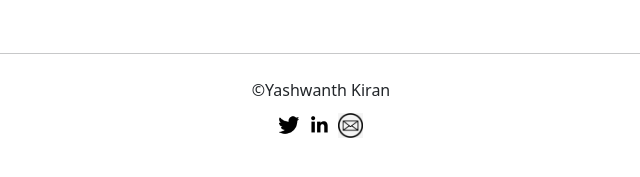
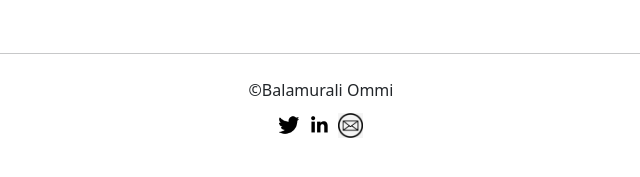
Before and after one commit to Balamurali7/portfolio, a plain HTML site: page contact.html in a window 1280 px wide. Shown: the part 547-724 px from the top of the page, 319-959 px from the left. Drawn offline with nearby package versions, Linux system fonts and the light colour scheme.

Commit message:
Update contact.html

```diff
--- a/contact.html
+++ b/contact.html
@@ -235,7 +235,7 @@
       <div class="container">
         <div class="row text-center">
           <div class="col text-decoration-none">
-            <p class="text-center m-0 p-2">&copy;Yashwanth Kiran</p>
+            <p class="text-center m-0 p-2">&copy;Balamurali Ommi</p>
             <a href="" class="text-decoration-none">
               <img
                 src="img/81609.png"
```
